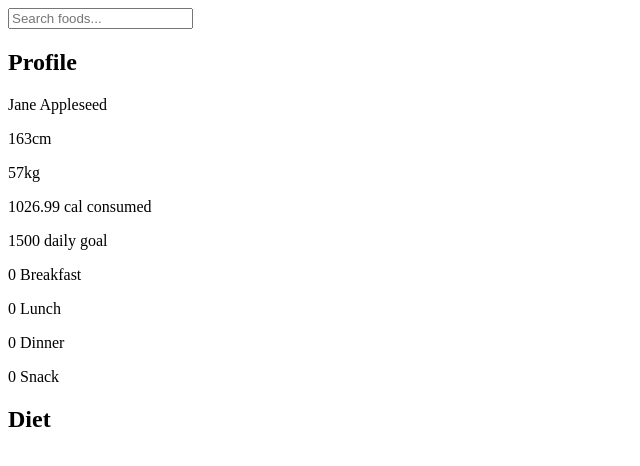
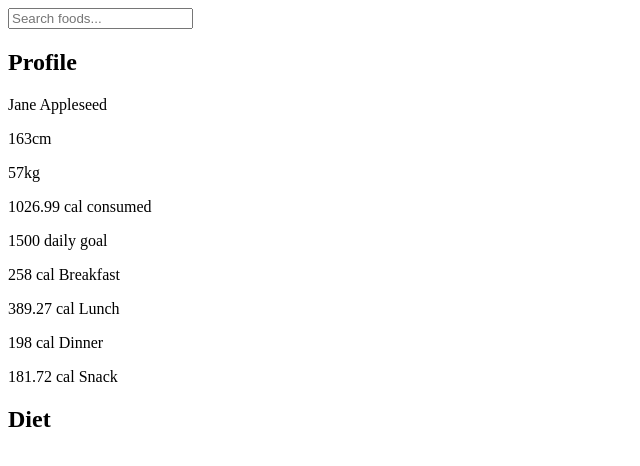
Before and after one commit to livelifedev/food-nutrition, a React (Create React App) app: page / in a window 1280 px wide. Shown: the top 466 px of the page, without its empty margins (0-640 px from the left). Built offline with nearby package versions, Linux system fonts and the light colour scheme.

Commit message:
updated profile food cal logic

```diff
--- a/src/views/main_content/Profile.js
+++ b/src/views/main_content/Profile.js
@@ -12,11 +12,21 @@ const Profile = () => {
   console.log(data_points);
 
   let day = 1;
-  let total = data_points[day].intake_list.reduce((acc, current) => {
-    return acc + current.nf_calories;
-  }, 0);
+  let mealMap = data_points[day].intake_list.reduce((acc, current) => {
+    if (!acc[current.meal_type]) {
+      acc[current.meal_type] = current.nf_calories;
+    } else {
+      acc[current.meal_type] += current.nf_calories;
+    }
+    if (!acc["total"]) {
+      acc["total"] = current.nf_calories;
+    } else {
+      acc["total"] += current.nf_calories;
+    }
+    return acc;
+  }, {});
 
-  console.log(total);
+  console.log(mealMap);
 
   return (
     <section className="profile">
@@ -30,15 +40,15 @@ const Profile = () => {
       </div>
 
       <div className="profile-details">
-        <p>{total} cal consumed</p>
+        <p>{mealMap.total} cal consumed</p>
         <p>{diet.daily_goal} daily goal</p>
       </div>
 
       <div className="profile-log">
-        <p>0 Breakfast</p>
-        <p>0 Lunch</p>
-        <p>0 Dinner</p>
-        <p>0 Snack</p>
+        <p>{mealMap.breakfast} cal Breakfast</p>
+        <p>{mealMap.lunch} cal Lunch</p>
+        <p>{mealMap.dinner} cal Dinner</p>
+        <p>{mealMap.snack} cal Snack</p>
       </div>
     </section>
   );
```
